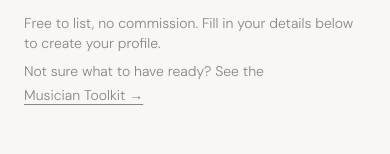
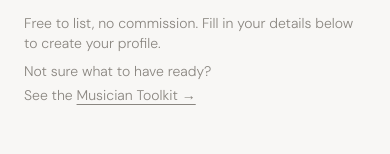
Before and after one commit to musiciangallery/Musician-Gallery, a Next.js app: page /join in a window 390 px wide. Shown: the part 279-433 px from the top of the page. Built offline with nearby package versions, Linux system fonts and the light colour scheme.

Commit message:
Update page.tsx

```diff
--- a/src/app/join/page.tsx
+++ b/src/app/join/page.tsx
@@ -18,13 +18,16 @@ export default function JoinPage() {
         your profile.
       </p>
       <p className="text-sm text-mid mb-12">
-        Not sure what to have ready? See the{" "}
-        <Link
-          href="/toolkit"
-          className="underline underline-offset-4 hover:text-accent block md:inline mt-1 md:mt-0"
-        >
-          Musician Toolkit &rarr;
-        </Link>
+        Not sure what to have ready?{" "}
+        <span className="block md:inline mt-1 md:mt-0">
+          See the{" "}
+          <Link
+            href="/toolkit"
+            className="underline underline-offset-4 hover:text-accent"
+          >
+            Musician Toolkit &rarr;
+          </Link>
+        </span>
       </p>
       <JoinForm />
     </section>
```
